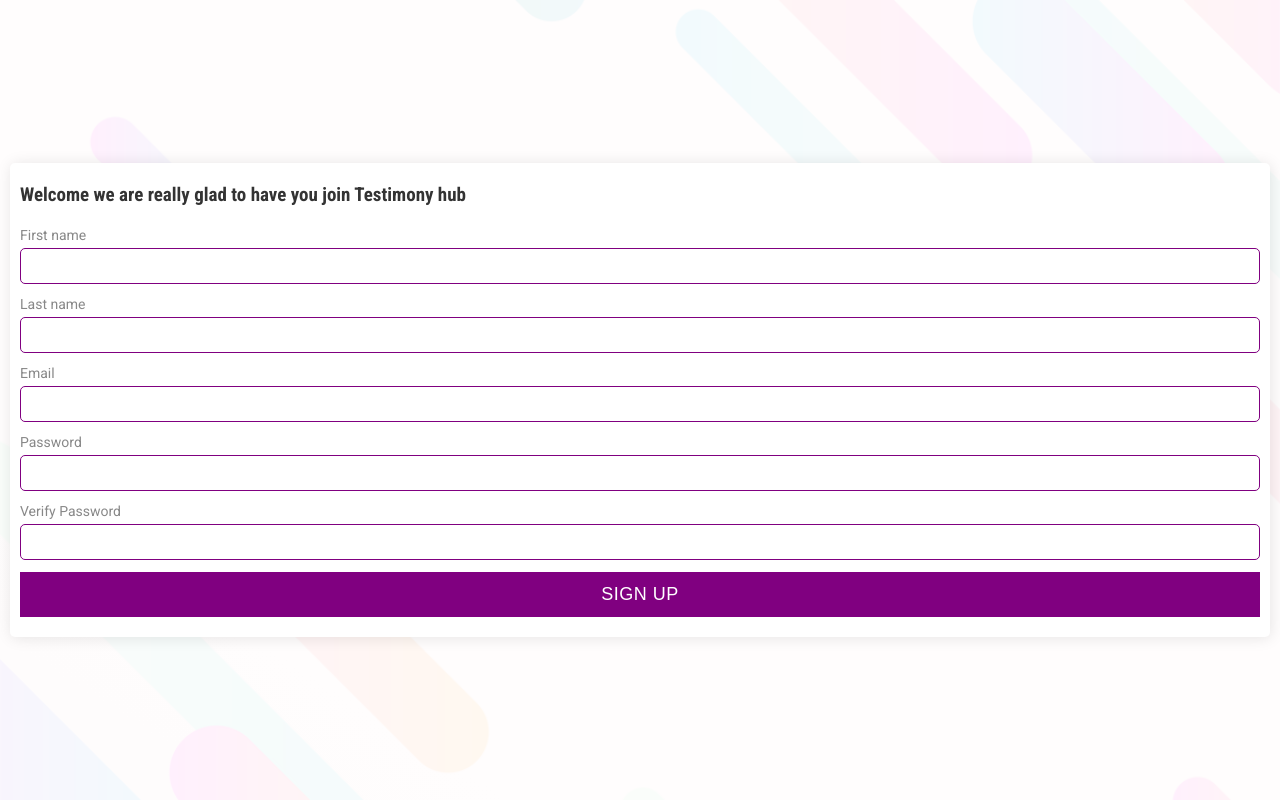
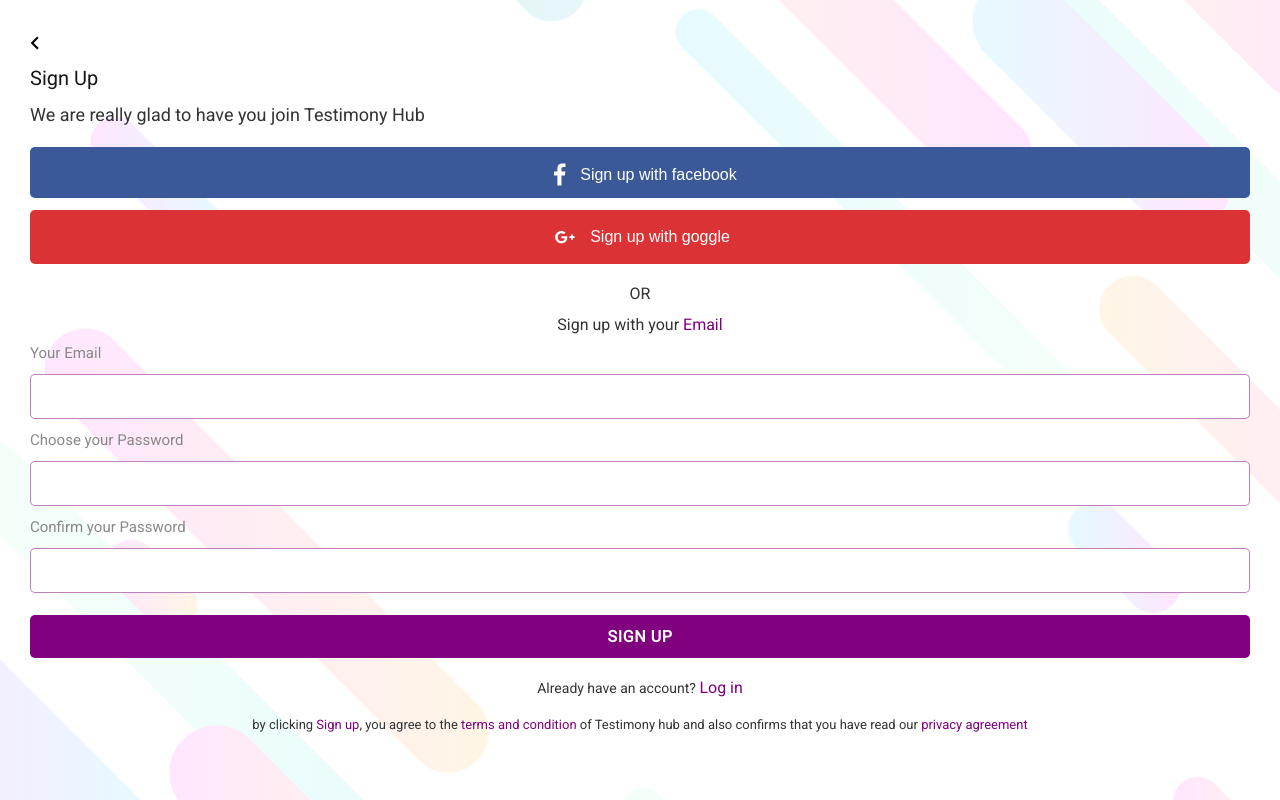
Before and after one commit to innocentEdosa/Testimony-frontend, a React app: page / in a window 1280 px wide. Built offline with nearby package versions, Linux system fonts and the light colour scheme.

Commit message:
who said frontend was easy

```diff
--- a/src/assets/main.css
+++ b/src/assets/main.css
@@ -6,18 +6,38 @@
 }
 
 :root {
-  --primary-button-color: purple;
+  --primary-emphasis-color: #800080;
+  --primary-button-color: #800080;
   --primary-text-color: #333;
   --primary-input-text-color: #555;
   --primary-label-color: #888;
   --primary-backdrop-color: rgba(26, 25, 25, 0.4);
+  --primary-modal-background-color: transparent;
+  --primary-error-color: #ff0000;
+  --primary-heading-color: rgb(22, 22, 22);
+
   --primary-modal-width: 70%;
   --primary-modal-top: 30%;
   --primary-modal-left: 50%;
-  --primary-modal-background-color: transparent;
+
   --primary-modal-box-shadow: 2px 2px 15px rgba(0, 0, 0, 0.4);
   --primary-box-shadow: 1px 1px 15px rgba(0, 0, 0, 0.1);
+
   --primary-border-radius: 5px;
+  --primary-border-color: rgba(128, 0, 128, 0.5);
+
+  --primary-margin-bottom: 1.2rem;
+  --primary-margin-top-bottom: 1rem 0rem;
+  --primary-input-margin-bottom: 2rem;
+
+  --primary-button-padding: 1.2rem 0rem;
+  --primary-padding-top-bottom: 1rem 0rem;
+
+  --primary-input-padding: 1.2rem 1rem;
+  --primary-input-font-size: 1.6rem;
+
+  --primary-form-button-font-size: 1.6rem;
+  --primary-button-bg-color: #800080;
 }
 
 html {
@@ -29,3 +49,25 @@
   font-family: 'Roboto', sans-serif;
   color: var(--primary-text-color);
 }
+
+a, a::before, a::after {
+  text-decoration: none;
+}
+
+.emphasis {
+  color: var(--primary-emphasis-color);
+  font-size: 1.6rem;
+}
+
+.emphasis2 {
+  color: var(--primary-emphasis-color);
+  font-size: 1.3rem;
+}
+
+.m-r {
+  margin-left: 1rem;
+}
+
+.pt-05 {
+  padding-top: 0.5rem;
+}
--- /dev/null
+++ b/src/component/Commons/SVG.js
@@ -0,0 +1,34 @@
+import React from 'react';
+
+const Svg = (
+  {
+    style = {},
+    fill = '#fff',
+    fill2= '#fff',
+    width = '100%',
+    className = '',
+    height = '100%',
+    viewBox = '0 0 32 32',
+    path1="",
+    path2="",
+    title="icon",
+  }
+) => {
+  return (
+    <svg
+    width={width}
+    style={style}
+    height={height}
+    viewBox={viewBox}
+    className={className}
+    xmlns="http://www.w3.org/2000/svg"
+    xmlnsXlink="http://www.w3.org/1999/xlink"
+  >
+  <title>{title}</title>
+  <path d={path1} fill={fill} />
+  {path2 ? <path d={path2} fill={fill2} /> : null}
+  </svg>
+  );
+}
+
+export default Svg;
--- /dev/null
+++ b/src/component/Commons/svgs.js
@@ -0,0 +1,27 @@
+import React from 'react';
+export const mobileChevronLeft = {
+  fill: '#000',
+  width: '26',
+  height: '26',
+  viewBox: '0 0 18 18',
+  path1:
+  "M11.56 5.56L10.5 4.5 6 9l4.5 4.5 1.06-1.06L8.12 9z",
+}
+
+export const mobileFacebook = {
+  fill: '#fff',
+  width: '27',
+  height: '27',
+  viewBox: '0 0 266.893 266.895',
+  path1:"M182.409,262.307v-99.803h33.499l5.016-38.895h-38.515V98.777c0-11.261,3.127-18.935,19.275-18.935l20.596-0.009V45.045c-3.562-0.474-15.788-1.533-30.012-1.533c-29.695,0-50.025,18.126-50.025,51.413v28.684h-33.585v38.895h33.585v99.803H182.409z",
+};
+
+export const mobileGoggle = {
+  fill: '#DC4E41',
+  fill2: '#fff',
+  width: '30',
+  height: '30',
+  viewBox: '0 0 112.196 112.196',
+  path1:"M19.531 56.608c-.199 9.652 6.449 18.863 15.594 21.867 8.614 2.894 19.205.729 24.937-6.648 4.185-5.169 5.136-12.06 4.683-18.498-7.377-.066-14.754-.044-22.12-.033-.012 2.628 0 5.246.011 7.874 4.417.122 8.835.066 13.252.155-1.115 3.821-3.655 7.377-7.51 8.757-7.443 3.28-16.94-1.005-19.282-8.813-2.827-7.477 1.801-16.5 9.442-18.675 4.738-1.667 9.619.21 13.673 2.673 2.054-1.922 3.976-3.976 5.864-6.052-4.606-3.854-10.525-6.217-16.61-5.698-11.939.142-22.387 11.164-21.934 23.091zM79.102 46.668c-.022 2.198-.045 4.407-.056 6.604-2.209.022-4.406.033-6.604.044v6.582c2.198.011 4.407.022 6.604.045.022 2.198.022 4.395.044 6.604 2.187 0 4.385-.011 6.582 0 .012-2.209.022-4.406.045-6.615l6.604-.033v-6.582c-2.197-.011-4.406-.022-6.604-.044-.012-2.198-.033-4.407-.045-6.604l-6.57-.001z",
+  path2:"M19.531 56.608c-.453-11.927 9.994-22.949 21.933-23.092 6.085-.519 12.005 1.844 16.61 5.698-1.889 2.077-3.811 4.13-5.864 6.052-4.054-2.463-8.935-4.34-13.673-2.673-7.642 2.176-12.27 11.199-9.442 18.675 2.342 7.808 11.839 12.093 19.282 8.813 3.854-1.38 6.395-4.936 7.51-8.757-4.417-.088-8.835-.033-13.252-.155-.011-2.628-.022-5.246-.011-7.874 7.366-.011 14.743-.033 22.12.033.453 6.439-.497 13.33-4.683 18.498-5.732 7.377-16.322 9.542-24.937 6.648-9.143-3.003-15.792-12.214-15.593-21.866zM79.102 46.668h6.57c.012 2.198.033 4.407.045 6.604 2.197.022 4.406.033 6.604.044v6.582l-6.604.033c-.022 2.209-.033 4.406-.045 6.615-2.197-.011-4.396 0-6.582 0-.021-2.209-.021-4.406-.044-6.604-2.197-.023-4.406-.033-6.604-.045v-6.582c2.198-.011 4.396-.022 6.604-.044.011-2.196.033-4.405.056-6.603z",
+}
--- a/src/component/Forms/Signup.js
+++ b/src/component/Forms/Signup.js
@@ -1,60 +1,67 @@
-import React from 'react';
-import './form.css';
+import React from "react";
+import "./form.css";
+import Svg from '../Commons/SVG';
+import { mobileGoggle, mobileChevronLeft, mobileFacebook } from '../Commons/svgs';
 
-const Signup = () => (
-  <div className="twoSidedForm">
-    <div className="leftSide">this is the left side now</div>
-    <div className="rightSide">
-      <form action="" method="" className="signupForm">
-        <p className="infoText">
-          Welcome we are really glad to have you join Testimony hub
-        </p>
-        <label className="formLabel">First name</label>
-        <input
-          id="firstName"
-          className="formInput"
-          type="text"
-          name="firstName"
-          required
-        />
-        <label htmlFor="lastName" className="formLabel">Last name</label>
-        <input
-          id="lastName"
-          className="formInput"
-          type="text"
-          name="lastName"
-          required
-        />
-        <label className="formLabel">Email</label>
-        <input
-          id="email"
-          className="formInput"
-          type="email"
-          name="email"
-          required
-        />
-        <label className="formLabel">Password</label>
-        <input
-          id="password"
-          className="formInput"
-          type="password"
-          name="password"
-          required
-        />
-        <label className="formLabel">Verify Password</label>
-        <input
-          id="lastName"
-          className="formInput"
-          type="text"
-          name="lastName"
-          required
-        />
-        <button type="submit" className="formButton">
-          Sign up
+const Signup = () => {
+  const renderForm = () => (
+    <section className="signupWrapper">
+      <div className="formBack">
+        {Svg(mobileChevronLeft)}
+      </div>
+      <div className="formInfoText">
+        <h4 className="formInfoText-heading">Sign Up</h4>
+        <h6 className="formInfoText-sub">We are really glad to have you join Testimony Hub</h6>
+      </div>
+      <div className="socialAuth">
+        <button type="submit" className="socialAuth-button socialAuth-button-facebook">
+          {Svg(mobileFacebook)} <span className="pt-05 m-r">Sign up with facebook</span>
         </button>
+        <button type="submit" className="socialAuth-button socialAuth-button-goggle">
+        {Svg(mobileGoggle)} <span className=" m-r">Sign up with goggle</span>
+        </button>
+      </div>
+      <p className="emailAuth">
+        <span className="divider"> OR </span>
+        <a href=""><span className="emailAuth-link">Sign up with your <span className="emphasis">Email</span></span></a>
+         </p>
+      <form className="signupForm" action="" method="">
+      <div className="formGroup">
+        <label htmlFor="email" className="formLabel">
+          Your Email
+        </label>
+        <input type="email" name="email" className="formInput" id="email" required/>
+      </div>
+      <div className="formGroup">
+        <label htmlFor="password" className="formLabel">
+          Choose your Password
+        </label>
+        <input type="password" name="password" className="formInput" id="password" required/>
+      </div>
+      <div className="formGroup">
+        <label htmlFor="confirmPassword" className="formLabel">
+          Confirm your Password
+        </label>
+        <input type="password" name="confirmPassword" className="formInput" id="confirmPassword" required/>
+      </div>
+      <div className="formGroup">
+        <button className="formButton" type="submit">
+          Sign Up
+        </button>
+      </div>
       </form>
-    </div>
-  </div>
-);
+      <div className="subInfo">
+      <a className="" href="" >Already have an account? <span className="emphasis">Log in</span></a>
+      </div>
+      <div className="policyAgreement">
+        by clicking <span className="emphasis2">Sign up</span>,
+        you agree to the <span className="emphasis2">terms and condition</span> of Testimony hub and also confirms that you have read our <span className="emphasis2">privacy agreement</span>
+      </div>
+    </section>
+
+  );
+
+  return renderForm();
+};
 
 export default Signup;
--- a/src/component/Forms/form.css
+++ b/src/component/Forms/form.css
@@ -1,127 +1,170 @@
-.twoSidedForm {
-  background-color: black;
-  height: 100vh;
-  background-image: url('../../assets/Images/bg1.png'),linear-gradient(to top right, rgba(245, 245, 245, 1), rgba(255, 255, 255, 1) );
+.signupWrapper {
+  min-height: 100vh;
+  display: flex;
+  flex-direction: column;
+  justify-content: flex-start;
+  padding: 3rem 3rem;
+  background-image: linear-gradient(45deg, rgba(255, 255, 255, 0.9), rgba(255, 255, 255,0.9)), url('../../assets/Images/bg1.png');
   background-size: cover;
   background-position: center;
+  background-attachment: fixed;
+}
+
+.formBack{
+display: flex;
+justify-content: flex-start;
+margin-left: -0.8rem;
+}
+
+.formInfoText {
+  margin: var(--primary-margin-top-bottom);
+  width: 100%;
   display: flex;
   flex-direction: column;
+  align-items: flex-start;
   justify-content: center;
+  overflow: auto;
 }
 
-.leftSide {
-  display: none;
+.formInfoText .formInfoText-heading {
+  font-size: 2rem;
+  font-weight: 500;
+  /* font-family: "Roboto Condensed", 'Tahoma'; */
+  color: var(--primary-heading-color);
+  margin-bottom: var(--primary-margin-bottom);
+
 }
 
-.rightSide {
-  background-color: rgba(255, 253, 253, 0.95);
-  flex-basis: 100;
-  flex-grow: 1;
+.formInfoText .formInfoText-sub {
+font-size: 1.8rem;
+font-weight: 400;
+line-height: 2.5rem
+}
+
+.socialAuth {
   display: flex;
   flex-direction: column;
+  margin: var(--primary-margin-top-bottom);
+
+}
+
+.socialAuth-button {
+  background-color: #fff;
+  padding: var(--primary-button-padding);
+  border-radius: var(--primary-border-radius);
+  border:none;
+  display: flex;
+  align-items: center;
   justify-content: center;
-  padding: 0rem 1rem;
+  font-size: 1.6rem;
+}
+
+.socialAuth-button-facebook {
+  background-color: #3b5998;
+  color: #fff;
+}
+
+.socialAuth-button-goggle {
+  background-color: #db3236;
+  color: #fff;
+  outline: none
+}
+
+.socialAuth-button-goggle:hover, .socialAuth-button-goggle:visited {
+  background-color: #b41c1e;
+  outline: none;
+  box-shadow: none;
+}
+
+.socialAuth-button-facebook:hover, .socialAuth-button-facebook:visited {
+  background-color: #223b70;
+  outline: none;
+  box-shadow: none;
+}
+
+.socialAuth-button:not(:last-child){
+  margin-bottom: var(--primary-margin-bottom);
+}
+
+.emailAuth {
+  /* background-color: red; */
+  font-size: 1.6rem;
+  text-align: center;
+  margin: var(--primary-margin-top-bottom);
+  display: flex;
+  flex-direction: column;
+}
+
+.emailAuth-link {
+  color: var(--primary-text-color);
+  cursor: pointer;
+}
+
+.divider {
+  margin-bottom: var(--primary-margin-bottom);
 }
 
 .signupForm {
-  font-family: 'Roboto Condensed', inherit;
-  background-color: #ffffff;
-  flex-basis: 50%;
   display: flex;
   flex-direction: column;
-  padding: 2rem 1rem;
-  box-shadow: var(--primary-box-shadow);
-  border-radius: var(--primary-border-radius);
+  justify-content: space-between;
+}
+
+.formGroup {
+  display: flex;
+  flex-direction: column;
+  justify-content: space-between;
+  /* display: none; */
+}
+
+.formGroup:not(:last-child) {
+  margin-bottom: var(--primary-margin-bottom);
+}
+
+.formLabel {
+  color: var(--primary-label-color);
+  font-size: 1.5rem;
+  margin-bottom: var(--primary-margin-bottom);
 }
 
 .formInput, .formInput:focus, .formInput:active {
-border: 1px solid purple;
-outline: none;
-box-shadow: none;
-padding: .8rem .5rem;
-font-size: 1.5rem;
-font-family: inherit;
-font-weight: bold;
-color: var(--primary-input-text-color);
-border-radius: var(--primary-border-radius);
-margin-bottom: 1.2rem;
+  padding: var(--primary-input-padding);
+   font-size: var(--primary-input-font-size);
+   color: var(--primary-input-text-color);
+   font-family: inherit;
+   border: 1px solid var(--primary-border-color);
+   box-shadow: 0 0 0 transparent;
+   border-radius: var(--primary-border-radius)
 }
 
-/* .formInput:not(:last-child) {
-  margin-bottom: 1.2rem;
-} */
-
-.formLabel {
-  font-size: 1.4rem;
-  margin-bottom: 0.5rem;
-  color: var(--primary-label-color);
+.formButton {
+  color: #fff;
+  display: block;
+  padding: var(--primary-button-padding);
+  background-color: var(--primary-button-bg-color);
+  border-radius: var(--primary-border-radius);
+  border: none;
+  font-size: var(--primary-form-button-font-size);
+  font-weight: 600;
+  font-family: inherit;
+  text-transform: uppercase;
+  letter-spacing: 0.06rem;
+  margin: var(--primary-margin-top-bottom);
 }
 
-.infoText {
-  font-family: 'Roboto Condensed', 'san serif';
-  font-size: 1.9rem;
-  font-weight: bold;
-  margin-bottom: 2rem;
-  line-height: 2.4rem;
+.subInfo{
+  align-self: center;
+  font-size: 1.4rem;
+  margin: var(--primary-margin-top-bottom);
 }
 
-.formButton, .formButton:active, .formButton:visited {
-  background-color: var(--primary-button-color);
-  padding: 1.2rem;
-  font-size: 1.8rem;
-  color: #ffffff;
-  border: none;
-  text-align: center;
-  cursor: pointer;
-  text-transform: uppercase;
-  letter-spacing: 0.5px;
+.subInfo a {
+  color: var(--primary-text-color)
 }
 
-
-@media screen and (min-width: 362px) {
-  /* .twoSidedForm {
-    width: 100%;
-    height: 100vh;
-    background-color: blue;
-    display: flex;
-    justify-content: center;
-    align-content: center;
-
-  }
-   */
-  /* .signupForm {
-    background-color: red;
-    display: flex;
-    flex-direction: column;
-    flex: 1 1 2%;
-    justify-content: center;
-    padding: 5rem;
-
-  } */
-
-  /* .formInput {
-  padding: 1.5rem 0rem;
-  } */
-
-  /* .formLabel {
-    display: inline-block;
-    margin: .5rem 0rem;
-    font-family: 'Roboto Condensed', sans-serif;
-    font-size: 1.6rem;
-    letter-spacing: .2px;
-    color: #696969;
-  } */
-
-  /* .rightSide {
-    display: flex;
-    align-content: center;
-    justify-content: center;
-    flex: 1 1 50%;
-  } */
-/*
-  .leftSide {
-    background-color: purple;
-    flex: 1 1 50%;
-
-  } */
+.policyAgreement {
+  align-self: center;
+  text-align: center;
+  font-size: 1.3rem;
+  margin: var(--primary-margin-top-bottom);
 }
```
Also changed, not shown: src/index.html (+1 -1 lines).
